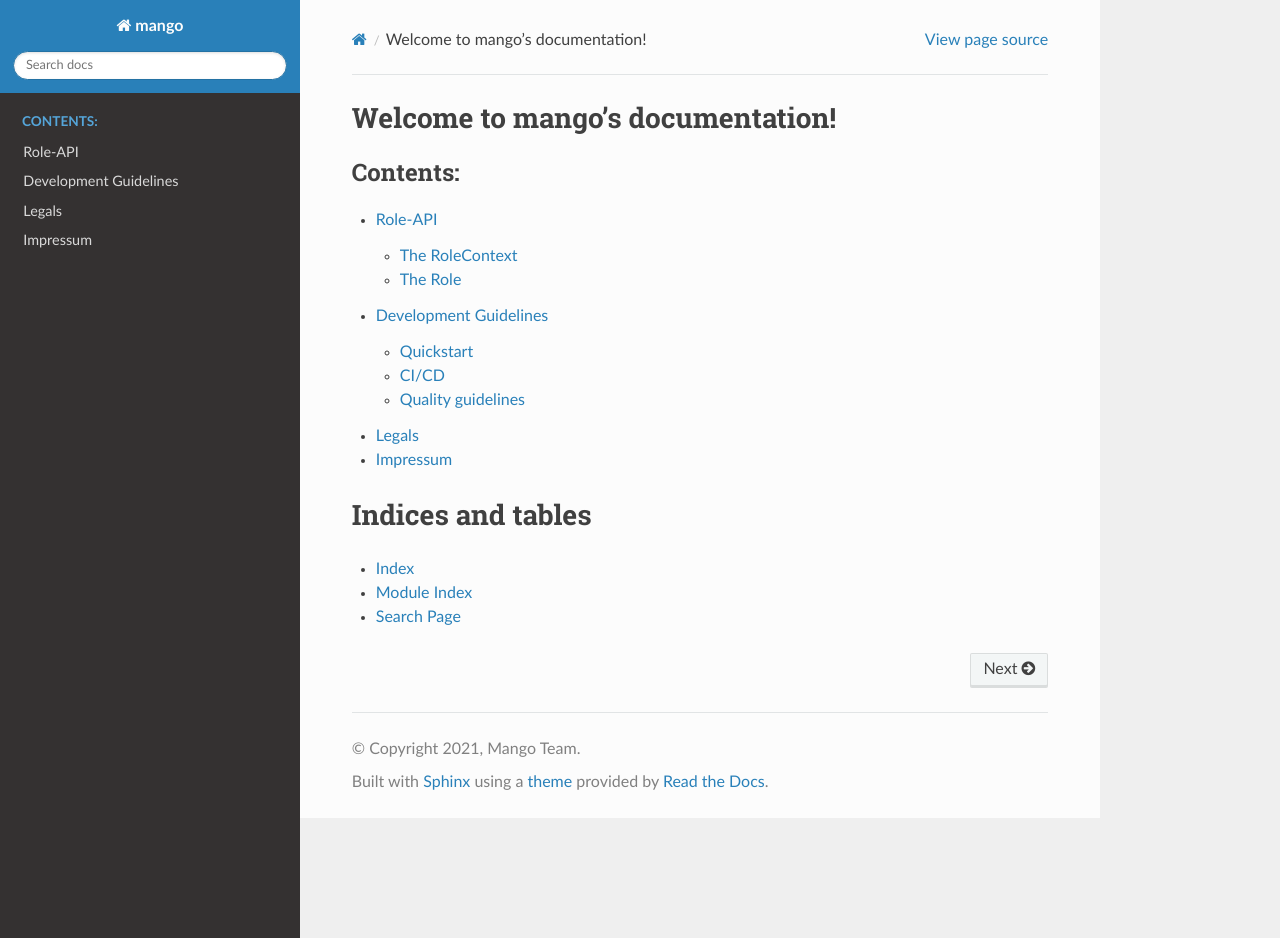
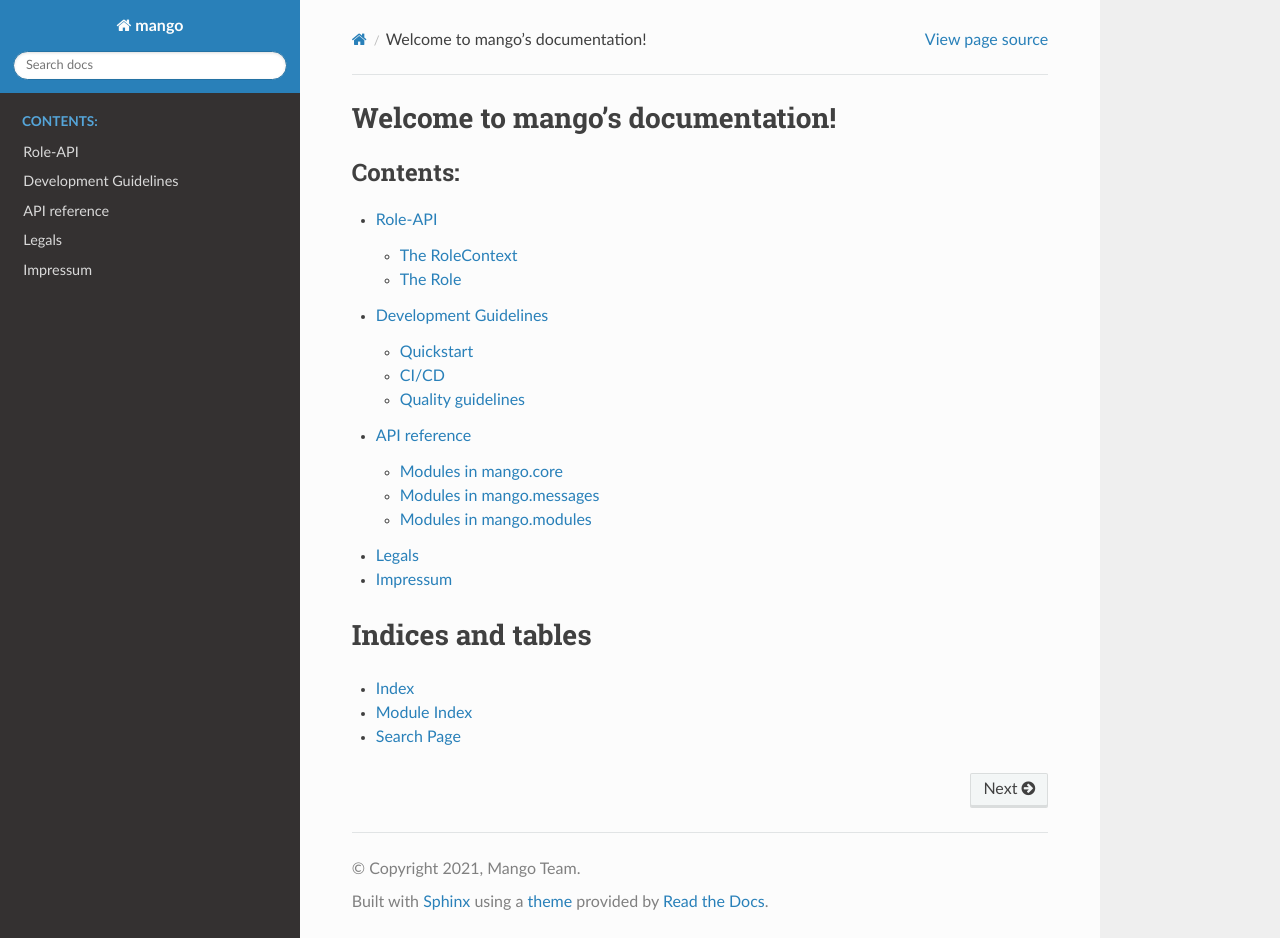
Before and after one commit to OFFIS-DAI/mango, a Sphinx documentation site: the page built from docs/source/index.rst, in a window 1280 px wide and 938 px high. Built offline with Sphinx 7.4.7 and the Read the Docs theme 2.0.0, drawn with Linux system fonts in a browser that asks for light colours; formulas are drawn with MathJax 3; pages that are not in the unit, such as notebooks, are missing from menus.

Commit message:
API-references.

```diff
--- /dev/null
+++ b/docs/source/api_ref/index.rst
@@ -0,0 +1,14 @@
+=============
+API reference
+=============
+
+The API reference provides detailed descriptions of mango's classes and
+functions.
+
+.. toctree::
+   :glob:
+   :maxdepth: 2
+
+   mango.core/index
+   mango.messages/index
+   mango.modules/index
--- /dev/null
+++ b/docs/source/api_ref/mango.core/index.rst
@@ -0,0 +1,8 @@
+Modules in mango.core
+=====================
+
+.. toctree::
+   :glob:
+   :maxdepth: 2
+
+   mango.core*
--- /dev/null
+++ b/docs/source/api_ref/mango.core/mango.core.agent.rst
@@ -0,0 +1,5 @@
+``mango.core.agent``
+================
+
+.. automodule:: mango.core.agent
+   :members:
--- /dev/null
+++ b/docs/source/api_ref/mango.core/mango.core.container.rst
@@ -0,0 +1,5 @@
+``mango.core.container``
+================
+
+.. automodule:: mango.core.container
+   :members:
--- /dev/null
+++ b/docs/source/api_ref/mango.core/mango.core.container_protocols.rst
@@ -0,0 +1,5 @@
+``mango.core.container_protocols``
+================
+
+.. automodule:: mango.core.container_protocols
+   :members:
--- /dev/null
+++ b/docs/source/api_ref/mango.messages/index.rst
@@ -0,0 +1,8 @@
+Modules in mango.messages
+=====================
+
+.. toctree::
+   :glob:
+   :maxdepth: 2
+
+   mango.messages*
--- /dev/null
+++ b/docs/source/api_ref/mango.messages/mango.messages.codecs.rst
@@ -0,0 +1,5 @@
+``mango.messages.codecs``
+================
+
+.. automodule:: mango.messages.codecs
+   :members:
--- /dev/null
+++ b/docs/source/api_ref/mango.messages/mango.messages.message.rst
@@ -0,0 +1,5 @@
+``mango.messages.message``
+================
+
+.. automodule:: mango.messages.message
+   :members:
--- /dev/null
+++ b/docs/source/api_ref/mango.modules/index.rst
@@ -0,0 +1,8 @@
+Modules in mango.modules
+=====================
+
+.. toctree::
+   :glob:
+   :maxdepth: 2
+
+   mango.modules*
--- /dev/null
+++ b/docs/source/api_ref/mango.modules/mango.modules.base_module.rst
@@ -0,0 +1,5 @@
+``mango.modules.base_module``
+================
+
+.. automodule:: mango.modules.base_module
+   :members:
--- /dev/null
+++ b/docs/source/api_ref/mango.modules/mango.modules.mqtt_module.rst
@@ -0,0 +1,5 @@
+``mango.modules.mqtt_module``
+================
+
+.. automodule:: mango.modules.mqtt_module
+   :members:
--- /dev/null
+++ b/docs/source/api_ref/mango.modules/mango.modules.rabbit_module.rst
@@ -0,0 +1,5 @@
+``mango.modules.rabbit_module``
+================
+
+.. automodule:: mango.modules.rabbit_module
+   :members:
--- /dev/null
+++ b/docs/source/api_ref/mango.modules/mango.modules.zero_module.rst
@@ -0,0 +1,5 @@
+``mango.modules.zero_module``
+================
+
+.. automodule:: mango.modules.zero_module
+   :members:
--- a/docs/source/index.rst
+++ b/docs/source/index.rst
@@ -12,6 +12,7 @@ Welcome to mango's documentation!
 
    role-api
    development
+   api_ref/index
    privacy
    legals
    datenschutz
```
